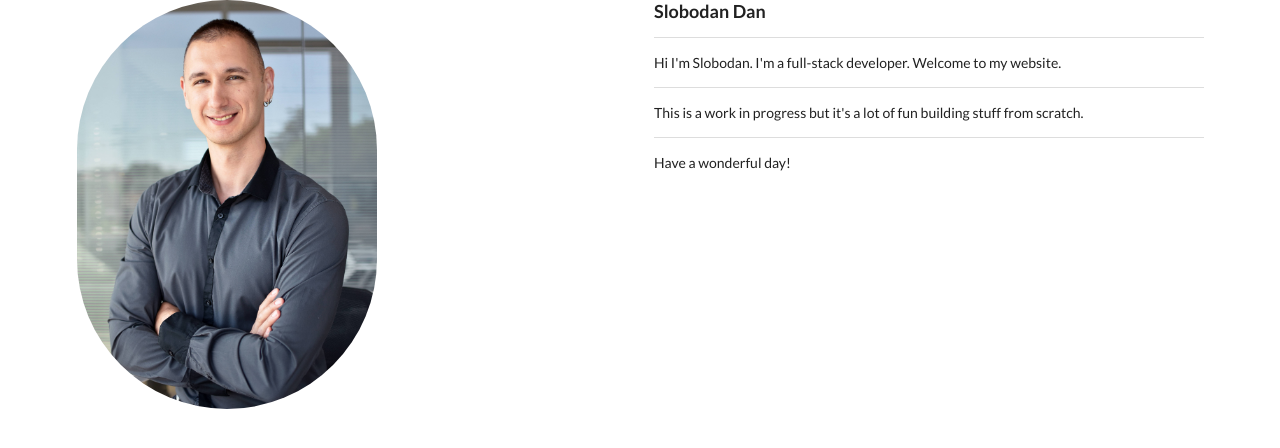
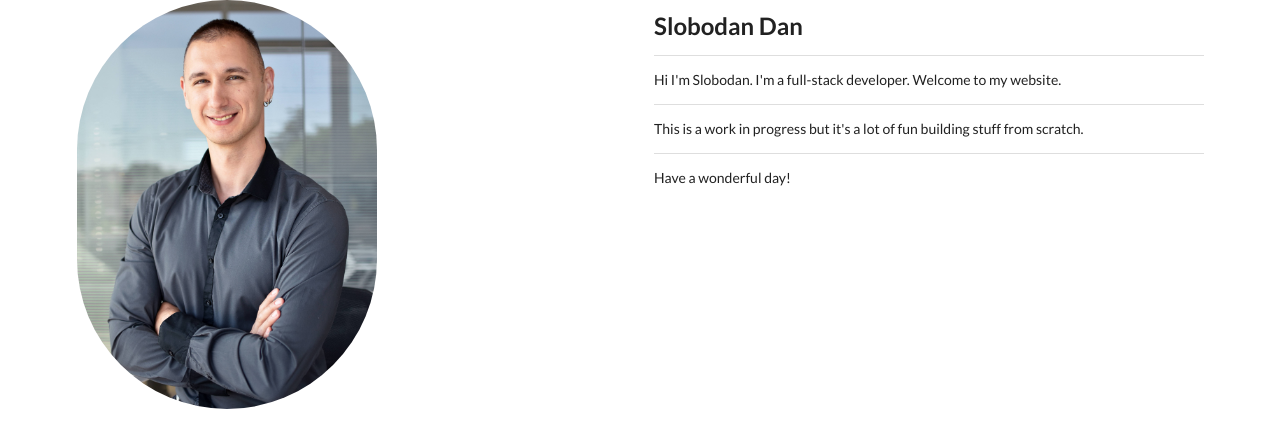
Before and after one commit to danslobodan/personalwebsite, a React (Create React App) app: page / in a window 1280 px wide. Shown: the top 448 px of the page. Built offline with nearby package versions, Linux system fonts and the light colour scheme.

Commit message:
Formated text into vertical segments.

```diff
--- a/src/components/App.js
+++ b/src/components/App.js
@@ -8,13 +8,16 @@ const App = () => {
                     <img className="ui medium circular image" src="CV2.jpg" alt="CV picture" />
                 </div>
                 <div className="column eight wide">
-                    <div className="ui content">
-                        <h3>Slobodan Dan</h3>
-                        <div className="ui divider"></div>
-                        <p>Hi I'm Slobodan. I'm a full-stack developer. Welcome to my website.</p>
-                        <div className="ui divider"></div>
+                    <div className="ui vertical segment">
+                        <div className="ui large header">Slobodan Dan</div>
+                    </div>
+                    <div className="ui vertical segment">
+                        <p className="ui content">Hi I'm Slobodan. I'm a full-stack developer. Welcome to my website.</p>
+                    </div>
+                    <div className="ui vertical segment">
                         <p>This is a work in progress but it's a lot of fun building stuff from scratch.</p>
-                        <div className="ui divider"></div>
+                    </div>
+                    <div className="ui vertical segment">
                         <p>Have a wonderful day!</p>
                     </div>
                 </div>
```
